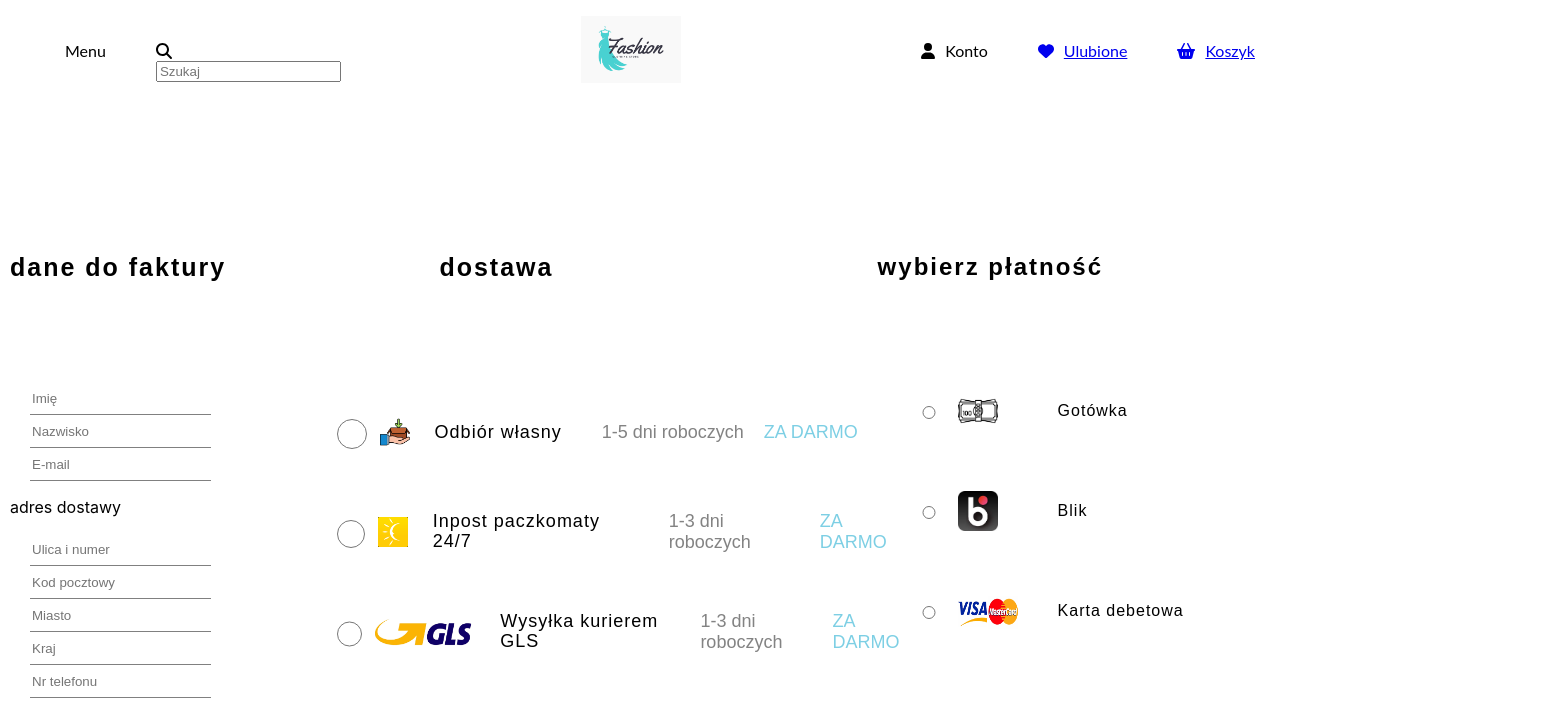
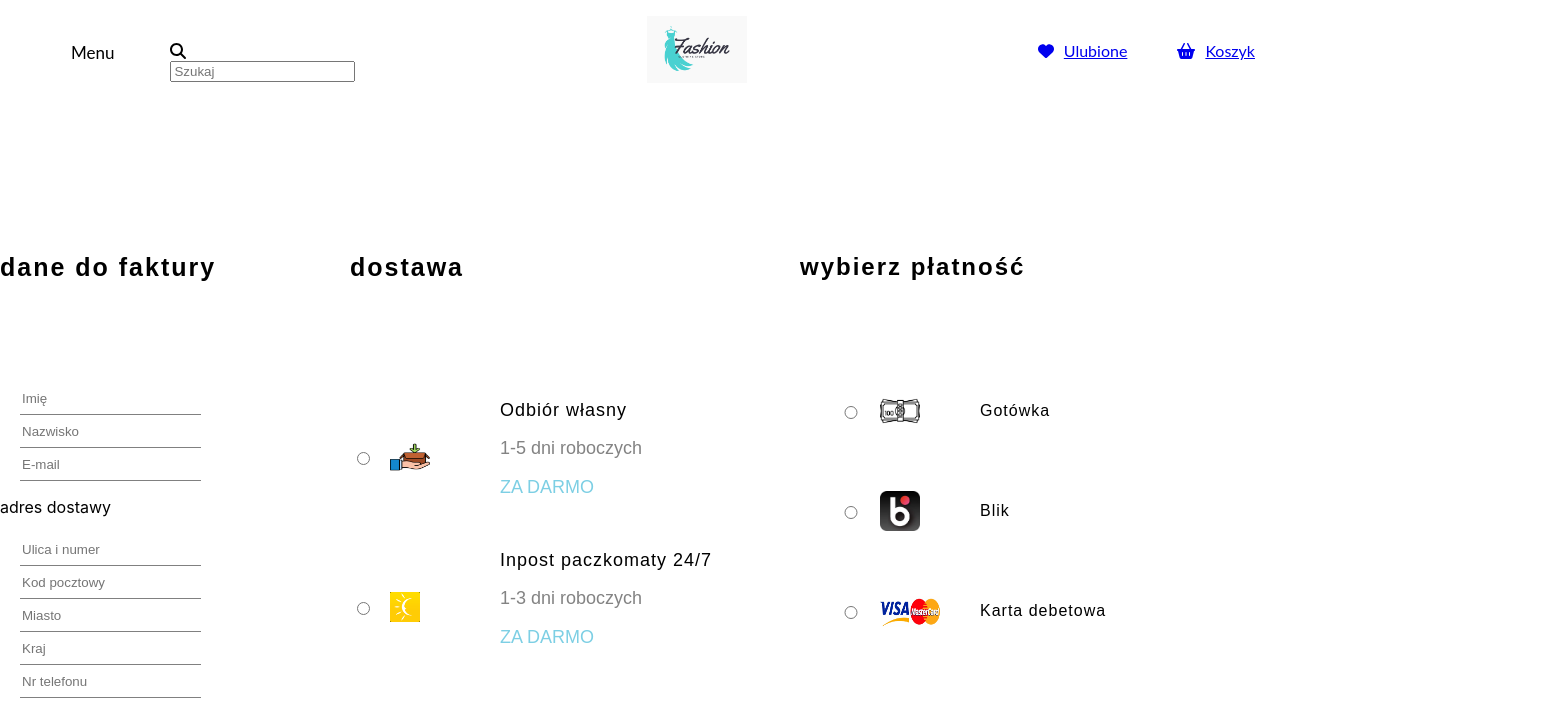
Before and after one commit to LiwiaDolinska/e-commerce, a React (Create React App) app: page /form in a window 1280 px wide. Shown: the top 701 px of the page, 1558 px wide, since content can reach past the window. Built offline with nearby package versions, Linux system fonts and the light colour scheme.

Commit message:
validation

```diff
--- a/src/App.js
+++ b/src/App.js
@@ -18,6 +18,8 @@ import SummaryPage from "./pages/SummaryPage"
 function App() {
   const [productsInBasket, setProductsInBasket] = useState([])
   const [favouriteProducts, setFavouriteProducts] = useState([])
+  const [formData, setFormData] = useState()
+
 
   const handleAddProduct = (item) => {
     setProductsInBasket([...productsInBasket, item])
@@ -43,6 +45,11 @@ function App() {
     setFavouriteProducts(productsWithoutRemoved)
   }
 
+  const handleFormData = (data) => {
+    setFormData(data)
+  }
+
+
   return (
     <>
       <Header />
@@ -57,8 +64,8 @@ function App() {
         <Route path="basket" element={<BasketPage productsInBasket={productsInBasket} handleChangeQuantity={handleChangeQuantity} />} />
         <Route path="favourite" element={<FavouritePage favouriteProducts={favouriteProducts} />} />
         <Route path="search" element={<SearchPage />} />
-        <Route path="form" element={<FormPage />} />
-        {/* <Route path="summary" element={<SummaryPage />} /> */}
+        <Route path="form" element={<FormPage onSubmit={handleFormData} />} />
+        <Route path="summary" element={<SummaryPage formData={formData} />} />
       </Routes>
     </>
   );
--- a/src/components/Header/index.js
+++ b/src/components/Header/index.js
@@ -1,10 +1,12 @@
 import React from "react";
 import styled from "styled-components";
 import { FontAwesomeIcon } from '@fortawesome/react-fontawesome';
-import { faUser, faHeart, faBasketShopping } from '@fortawesome/free-solid-svg-icons';
+import { faHeart, faBasketShopping } from '@fortawesome/free-solid-svg-icons';
 import { Link } from "react-router-dom";
 import logo from "../../assets/photos/logo.jpg";
 import SearchBar from "../SearchBar/SearchBar";
+import Menu from "../Menu/index";
+import { useState } from "react";
 
 const Heading = styled.header`
 display: flex;
@@ -25,18 +27,31 @@ list-style-type: none;
 const ListItem = styled.li`
 padding: 25px;
 font-family: 'Lato', sans-serif;
+cursor: pointer;
 `
 
 const Image = styled.img`
 width: 100px;
 `
+const Button = styled.button`
+border:none;
+background-color: white;
+cursor: pointer;
+font-family: 'Lato', sans-serif;
+font-size: 17px;
+`
 
 function Header() {
+    const [openMenu, setOpenMenu] = useState(false)
 
+    function handleOpenMenu() {
+        setOpenMenu(true)
+
+    }
     return <Heading>
         <Navigation>
             <List>
-                <ListItem>Menu</ListItem>
+                <ListItem><Button onClick={() => handleOpenMenu(<Menu open={openMenu} />)}>Menu</Button></ListItem>
 
                 <ListItem><SearchBar></SearchBar></ListItem>
             </List>
@@ -46,7 +61,6 @@ function Header() {
                 </List>
             </Link>
             <List>
-                <ListItem><FontAwesomeIcon icon={faUser} style={{ paddingRight: "10px" }} />Konto</ListItem>
                 <ListItem><Link to="favourite"><FontAwesomeIcon icon={faHeart} style={{ paddingRight: "10px" }} />Ulubione</Link></ListItem>
                 <ListItem><Link to="basket"> <FontAwesomeIcon icon={faBasketShopping} style={{ paddingRight: "10px" }} />Koszyk</Link></ListItem>
             </List>
--- /dev/null
+++ b/src/components/Menu/index.js
@@ -0,0 +1,16 @@
+import { useState } from "react"
+
+function Menu() {
+    const [selected, setSelected] = useState(null)
+    function handleChange(event) {
+        setSelected(event.target.value)
+    }
+    return <div>
+        <ul>
+            <li>ON</li>
+            <li>ONA</li>
+        </ul>
+    </div>
+}
+
+export default Menu
--- a/src/components/Modal/index.js
+++ b/src/components/Modal/index.js
@@ -40,7 +40,15 @@ background-color: white;
 cursor: pointer;
 font-size: 17px;
 `
-
+const ModalOverlay = styled.div`
+position: fixed;
+top: 0;
+bottom: 0;
+left: 0;
+right: 0;
+background-color: grey;
+opacity: 0.5;
+`
 
 function Modal(props) {
     if (!props.show) {
@@ -48,7 +56,9 @@ function Modal(props) {
     }
 
 
-    return <ModalBox isModal>
+    return <>
+        <ModalOverlay onClick={props.onClose}></ModalOverlay>
+        <ModalBox>
             <FontAwesomeIcon icon={faCircleCheck} size="3x" color="green" />
             <Text>Produkt został dodany do koszyka</Text>
             {/* <ProductBox></ProductBox> */}
@@ -57,6 +67,7 @@ function Modal(props) {
                 <Link to="/basket"><Button>Przejdź do koszyka</Button></Link>
             </ButtonBox>
         </ModalBox>
+    </>
 }
 
 export default Modal
--- a/src/pages/BasketPage.js
+++ b/src/pages/BasketPage.js
@@ -4,7 +4,6 @@ import { FontAwesomeIcon } from '@fortawesome/react-fontawesome'
 import { faPlus, faMinus, faEdit } from "@fortawesome/free-solid-svg-icons";
 import { faCcMastercard, faCcVisa, faPaypal, faGooglePay } from "@fortawesome/free-brands-svg-icons"
 import { Link } from "react-router-dom";
-import { useNavigate } from "react-router-dom";
 import { useState } from "react";
 
 
--- a/src/pages/FormPage.js
+++ b/src/pages/FormPage.js
@@ -6,8 +6,9 @@ import karta from "../assets/photos/karta.png"
 import dpd from "../assets/photos/dpd.png";
 import inpost from "../assets/photos/inpost.png";
 import self from "../assets/photos/self.png";
-import { Link } from "react-router-dom";
+import { useNavigate } from "react-router-dom";
 import { useState } from "react";
+
 
 
 const FactureTitle = styled.h1`
@@ -18,15 +19,22 @@ margin-top: 100px;
 margin-bottom: 100px;
 `
 
-const Form = styled.div`
+const Form = styled.form`
 display: flex;
-flex-direction: row;
+flex-direction: column;
 gap: 15px;
 margin-top: 30px;
+
 `
+const FormDiv = styled.div`
+display: flex;
+@media (max-width: 850px) {
+    flex-wrap: wrap;
+}
+`
+
 const PersonalDataSection = styled.div`
-width: 20%;
-margin-left: 10px;
+width: 500px;
 `
 
 const Label = styled.label`
@@ -45,8 +53,8 @@ margin-left: 20px;
 outline: 0px;
 `
 const DeliverySection = styled.div`
-width: 45%;
-margin-left: 0px;
+width: 500px;
+padding-left: 20px;
 `
 
 const DeliveryTitle = styled.h2`
@@ -54,37 +62,52 @@ font-family: Montserrat, sans-serif;
 font-size: 25px;
 letter-spacing: 2px;
 margin-top: 100px;
-margin-left: 30%;
 margin-bottom: 100px;
+padding-left: 70px;
 `
 const DeliveryList = styled.ul`
-display: flex;
-flex-direction: column;
+list-style-type: none;
+display: grid;
+grid-template-columns: 60px 100px 300px;
+grid-template-rows: 150px 150px 150px 150px;
 `
 
-const DeliveryChoice = styled.li`
-height: 100px;
-list-style-type: none;
-display: flex;
-width: 600px;
-align-items: center;
+const SelfInput = styled.input`
+grid-column: 1/2;
+grid-row: 1/2;
+align-self: center;
+cursor: pointer;
+margin-left: 30px;
 `
-const DeliveryInput = styled.input`
-height: 30px;
-width: 30px;
+const InpostInput = styled.input`
+grid-column: 1/2;
+grid-row: 2/3;
+align-self: center;
+cursor: pointer;
+margin-left: 30px;
+`
+const GlsInput = styled.input`
+grid-column: 1/2;
+grid-row: 3/4;
+align-self: center;
+cursor: pointer;
+margin-left: 30px;
+`
+const DpdInput = styled.input`
+grid-column: 1/2;
+grid-row: 4/5;
+align-self: center;
+cursor: pointer;
 margin-left: 30px;
 `
 
-const DeliveryTextDiv = styled.div`
-display: flex;
-`
 const DeliveryFirm = styled.p`
 color: black;
 font-family: Montserrat, sans-serif;
 font-size: 18px;
 letter-spacing: 1px;
 line-height: 20px;
-margin-left: 25px;
+margin-left: 20px;
 margin-right: 20px;
 `
 
@@ -93,7 +116,6 @@ color: #838383;
 font-family: Montserrat, sans-serif;
 font-size: 15px;
 font-size: 18px;
-
 margin-left: 20px;
 margin-right: 20px;
 `
@@ -102,6 +124,8 @@ const Price = styled.p`
 color: rgba(125,207,228,255);
 font-family: Montserrat, sans-serif;
 font-size: 18px;
+margin-left: 20px;
+margin-right: 20px;
 `
 const PaymentButton = styled.button`
 background-color: black;
@@ -112,15 +136,62 @@ width: 150px;
 font-size: 20px;
 cursor: pointer;
 `
-const Icon = styled.img`
+const SelfIcon = styled.img`
+grid-column: 2/3;
+grid-row: 1/2;
 border: none;
 height: 30px;
-width: auto;
+width: 40px;
 align-self: center;
 margin-left: 10px;
 `
+const InpostIcon = styled.img`
+grid-column: 2/3;
+grid-row: 2/3;
+border: none;
+height: 30px;
+width: 30px;
+align-self: center;
+margin-left: 10px;
+`
+const GlsIcon = styled.img`
+grid-column: 2/3;
+grid-row: 3/4;
+border: none;
+height: 30px;
+width: 60px;
+align-self: center;
+margin-left: 10px;
+`
+const DpdIcon = styled.img`
+grid-column: 2/3;
+grid-row: 4/5;
+border: none;
+height: 30px;
+width: 60px;
+align-self: center;
+margin-left: 10px;
+`
+const SelfTextDiv = styled.div`
+grid-column: 3/4;
+grid-row: 1/2;
+`
+const InpostTextDiv = styled.div`
+grid-column: 3/4;
+grid-row: 2/3;
+`
+const GlsTextDiv = styled.div`
+grid-column: 3/4;
+grid-row: 3/4;
+`
+const DpdTextDiv = styled.div`
+grid-column: 3/4;
+grid-row: 4/5;
+`
+
 const PaymentSection = styled.div`
-width: 33%;
+width: 500px;
+
 `
 
 const Title = styled.h2`
@@ -184,7 +255,8 @@ font-family: Montserrat, sans-serif;
 letter-spacing: 1px;
 `
 
-function FormPage() {
+function FormPage({ onSubmit }) {
+    const navigate = useNavigate()
     const [name, setName] = useState("")
     const [surname, setSurname] = useState("")
     const [mail, setMail] = useState("")
@@ -193,17 +265,48 @@ function FormPage() {
     const [city, setCity] = useState("")
     const [country, setCountry] = useState("")
     const [number, setNumber] = useState()
+    const [delivery, setDelivery] = useState("")
+    const [payment, setPayment] = useState("")
+    const [nameError, setNameError] = useState(false)
 
-    function onChangeValue(event) {
-        console.log(event.target.value)
+    function onChangeDeliveryValue(event) {
+        setDelivery(event.target.value)
+    }
+
+    function onChangePaymentValue(event) {
+        setPayment(event.target.value)
+    }
+
+    function isFormValid() {
+        let isValid = true
+        if (name === "") {
+            console.log(name, name === "")
+            setNameError(true)
+            isValid = false
+        }
+        console.log(nameError)
+        return isValid
+    }
+
+
+    function handleSubmit(e) {
+        e.preventDefault();
+        if (isFormValid()) {
+            const data = { name, surname, mail, zipCode, city, country, number, delivery, payment }
+            onSubmit(data)
+            navigate("/summary")
+        }
+
     }
 
     return <>
-        <Form>
+        <Form onSubmit={handleSubmit}>
+            <FormDiv>
                 <PersonalDataSection>
                     <FactureTitle>dane do faktury</FactureTitle>
                     <div>
-                    <Label ></Label>
+                        {nameError ? "Uzupełnij imię" : null}
+                        <Label></Label>
                         <Input type="text" placeholder="Imię" value={name} onChange={event => setName(event.target.value)}></Input>
                     </div>
                     <div>
@@ -211,8 +314,8 @@ function FormPage() {
                         <Input type="text" placeholder="Nazwisko" value={surname} onChange={event => setSurname(event.target.value)}></Input>
                     </div>
                     <div>
-                    <Label>  </Label>
-                    <Input type="email" placeholder="E-mail" value={mail} onChange={setMail}></Input>
+                        <Label></Label>
+                        <Input type="email" placeholder="E-mail" value={mail} onChange={event => setMail(event.target.value)}></Input>
                     </div>
 
                     <p>adres dostawy</p>
@@ -242,63 +345,58 @@ function FormPage() {
                 <DeliverySection>
                     <DeliveryTitle>dostawa</DeliveryTitle>
                     <DeliveryList>
-                    <DeliveryChoice>
-                        <DeliveryInput
+
+                        <SelfInput
                             type="radio"
                             name="dostawa"
                             value="odbiór własny"
-                            onChange={onChangeValue}
+                            onChange={onChangeDeliveryValue}
                         />
-                        <DeliveryTextDiv>
-                            <Icon src={self} />
+                        <SelfIcon src={self} />
+                        <SelfTextDiv>
                             <DeliveryFirm>Odbiór własny</DeliveryFirm>
                             <DeliveryDuration>1-5 dni roboczych</DeliveryDuration>
                             <Price>ZA DARMO</Price>
-                        </DeliveryTextDiv>
-                    </DeliveryChoice>
-                    <DeliveryChoice>
-                        <DeliveryInput
+                        </SelfTextDiv>
+
+                        <InpostInput
                             type="radio"
                             name="dostawa"
                             value="inpost"
-                            onChange={onChangeValue}
+                            onChange={onChangeDeliveryValue}
                         />
-                        <DeliveryTextDiv>
-                            <Icon src={inpost} />
+                        <InpostIcon src={inpost} />
+                        <InpostTextDiv>
                             <DeliveryFirm>Inpost paczkomaty 24/7</DeliveryFirm>
                             <DeliveryDuration>1-3 dni roboczych</DeliveryDuration>
                             <Price>ZA DARMO</Price>
-                        </DeliveryTextDiv>
-                    </DeliveryChoice>
-                    <DeliveryChoice>
-                        <DeliveryInput
+                        </InpostTextDiv>
+
+                        <GlsInput
                             type="radio"
                             name="dostawa"
                             value="gls"
-                            onChange={onChangeValue}
+                            onChange={onChangeDeliveryValue}
                         />
-                        <DeliveryTextDiv>
-                            <Icon src={glsLogo} />
+                        <GlsIcon src={glsLogo} />
+                        <GlsTextDiv>
                             <DeliveryFirm>Wysyłka kurierem GLS</DeliveryFirm>
                             <DeliveryDuration>1-3 dni roboczych</DeliveryDuration>
                             <Price>ZA DARMO</Price>
-                        </DeliveryTextDiv>
-                    </DeliveryChoice>
-                    <DeliveryChoice>
+                        </GlsTextDiv>
 
-                        <DeliveryInput
+                        <DpdInput
                             type="radio"
                             name="dostawa"
                             value="dpd"
-                            onChange={onChangeValue}
+                            onChange={onChangeDeliveryValue}
                         />
-                        <DeliveryTextDiv>
-                            <Icon src={dpd} />
+                        <DpdIcon src={dpd} />
+                        <DpdTextDiv>
                             <DeliveryFirm>Wysyłka kurierem DPD</DeliveryFirm>
                             <DeliveryDuration>1-4 dni roboczych</DeliveryDuration>
                             <Price>ZA DARMO</Price>
-                        </DeliveryTextDiv>
-                    </DeliveryChoice>
+                        </DpdTextDiv>
                     </DeliveryList>
                 </DeliverySection>
                 <PaymentSection>
@@ -309,30 +407,33 @@ function FormPage() {
                             type="radio"
                             name="płatność"
                             value="gotówka"
-                        onChange={onChangeValue}
+                            onChange={onChangePaymentValue}
                         />
                         <CashIcon src={gotówka}></CashIcon>
                         <Name>Gotówka</Name>
                         <BlikInput
                             type="radio"
-                        name="blik"
+                            name="płatność"
                             value="blik"
-                        onChange={onChangeValue}
+                            onChange={onChangePaymentValue}
                         />
                         <BlikIcon src={blik}></BlikIcon>
                         <Name>Blik</Name>
                         <CardInput
                             type="radio"
-                        name="card"
+                            name="płatność"
                             value="card"
-                        onChange={onChangeValue}
+                            onChange={onChangePaymentValue}
                         />
                         <CardIcon src={karta}></CardIcon>
                         <Name>Karta debetowa</Name>
                     </PaymentList>
                 </PaymentSection>
+            </FormDiv>
+            <div>
+                <PaymentButton type="submit">Kupuję</PaymentButton>
+            </div>
         </Form >
-        <Link to="/summary"><PaymentButton>Kupuję</PaymentButton></Link>
     </>
 }
 
--- a/src/pages/ProductPage.js
+++ b/src/pages/ProductPage.js
@@ -13,7 +13,6 @@ display: flex;
 max-width: 100%;
 justify-content: center;
 margin-top: 50px;
-background-color: ${props => props.isGrey ? "grey" : "white"}   ///?????
 `
 
 const PhotoSection = styled.div`
@@ -80,7 +79,7 @@ function ProductPage(props) {
     const product = allProducts.find(product => product.id === params.productId)
     const isFavourite = !!favouriteProducts.find(id => id === params.productId)
     const [size, setSize] = useState("XS");
-    const [show, setShow] = useState(false)
+    const [showModal, setShowModal] = useState(false)
 
     const handleClick = (item) => {
         const doubledProduct = productsInBasket.find(product => product.id === item.id)
@@ -88,7 +87,7 @@ function ProductPage(props) {
             onChangeQuantity(item.id, item.quantity + 1)
         } else {
             onAddToBasket(item)
-            setShow(true)
+            setShowModal(true)
         }
 
     }
@@ -108,7 +107,7 @@ function ProductPage(props) {
         }
     }
 
-    return <Section isGrey={props.isModal}>
+    return <Section>
         <PhotoSection>
             <Photo src={product.src} />
         </PhotoSection>
@@ -130,7 +129,7 @@ function ProductPage(props) {
             </div>
             <Description>{product.description}</Description>
         </DescriptionSection>
-        <Modal show={show} onClose={() => setShow(false)} />
+        <Modal show={showModal} onClose={() => setShowModal(false)} />
     </Section>
 
 }
--- a/src/pages/SummaryPage.js
+++ b/src/pages/SummaryPage.js
@@ -1,3 +1,21 @@
-function SummaryPage() {
-    return
+function SummaryPage(props) {
+    const { formData } = props
+
+    return <>
+        <h1>Podsumowanie</h1>
+        <h2>Twoje dane</h2>
+        <p>Imię: {formData.name}</p>
+        <p>Nazwisko: {formData.surname}</p>
+        <p>E-mail: {formData.mail}</p>
+        <p>Adres: {formData.address}</p>
+        <p>Kod pocztowy: {formData.zipCode}</p>
+        <p>Miasto: {formData.city}</p>
+        <p>Kraj: {formData.country}</p>
+        <p>Numer: {formData.number}</p>
+        <p> Sposób dostawy: {formData.delivery}</p>
+        <p>Sposób płatności: {formData.payment}</p>
+
+    </>
 }
+
+export default SummaryPage
```
Also changed, not shown: src/components/Menu/style.css (added). Lines whose indentation alone changed are shown as unchanged.
